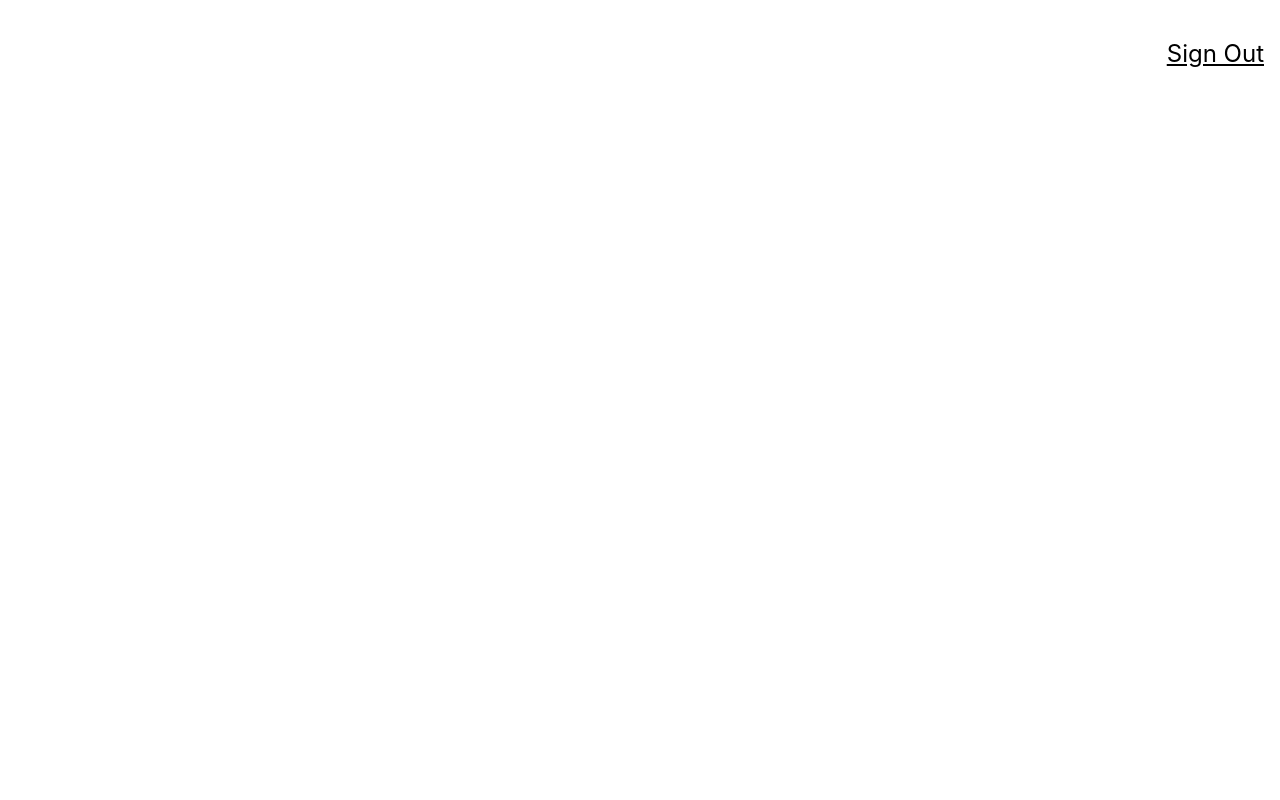
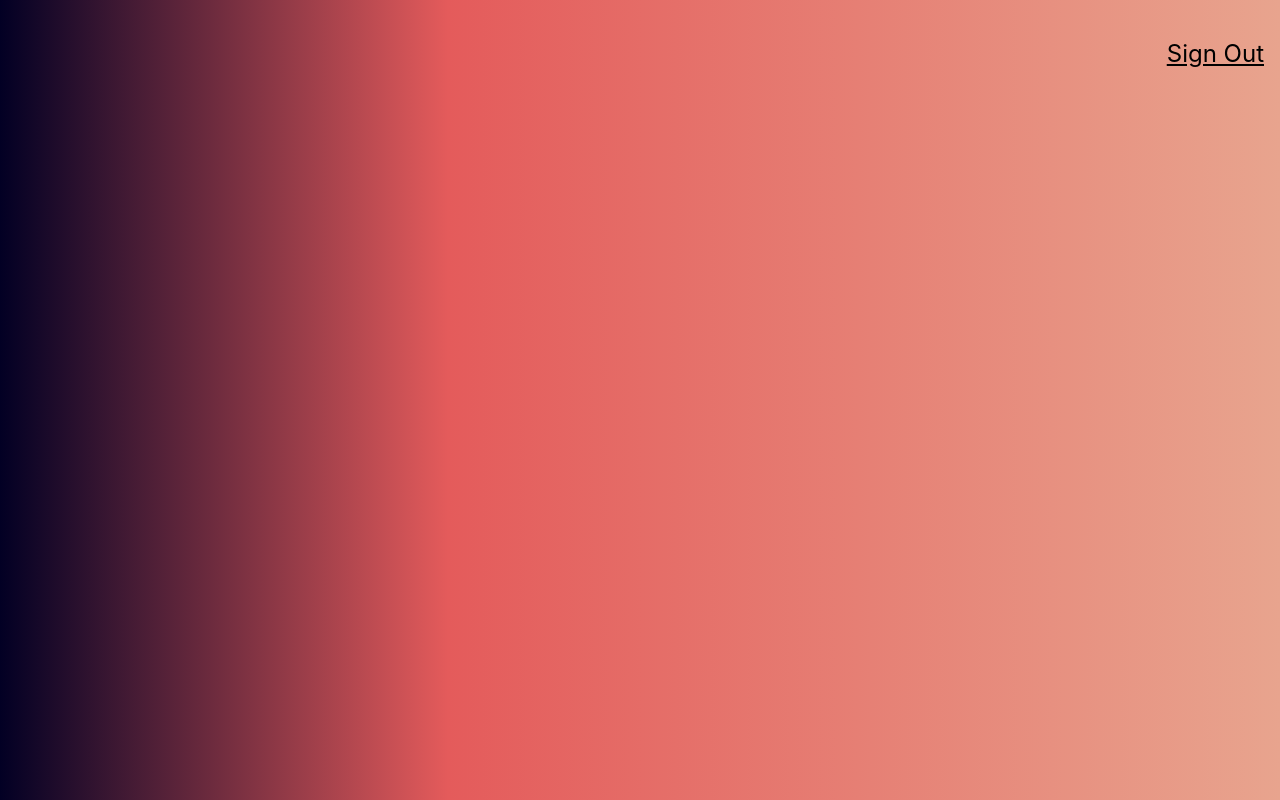
Before and after one commit to Angelxoxo757/Smart-Photo, a React (Create React App) app: page / in a window 1280 px wide. Built offline with nearby package versions, Linux system fonts and the light colour scheme.

Commit message:
Adding Navigation Gradient Background

```diff
--- a/src/index.css
+++ b/src/index.css
@@ -5,6 +5,7 @@ body {
     sans-serif;
   -webkit-font-smoothing: antialiased;
   -moz-osx-font-smoothing: grayscale;
+  background: linear-gradient(90deg, rgba(2,0,36,1) 0%, rgba(228,91,91,1) 35%, rgba(232,164,142,1) 100%);
 }
 
 code {
```
